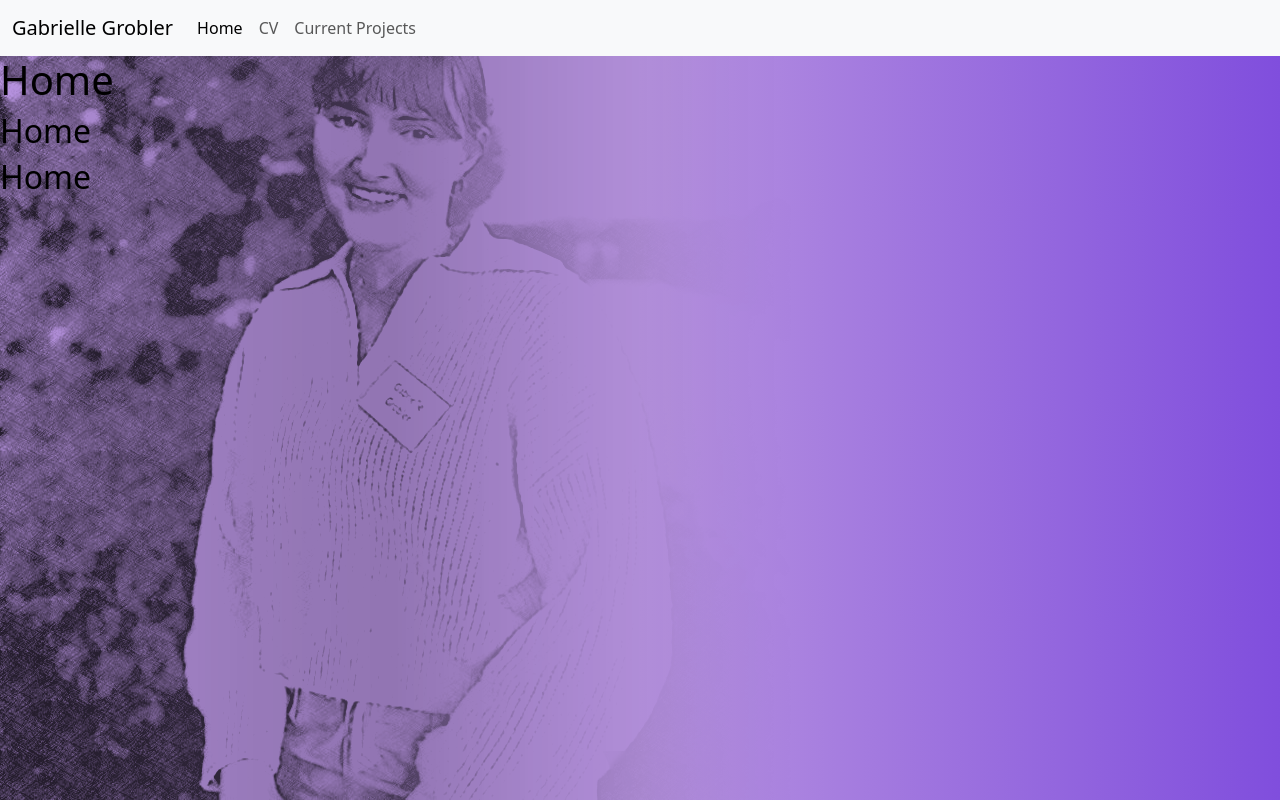
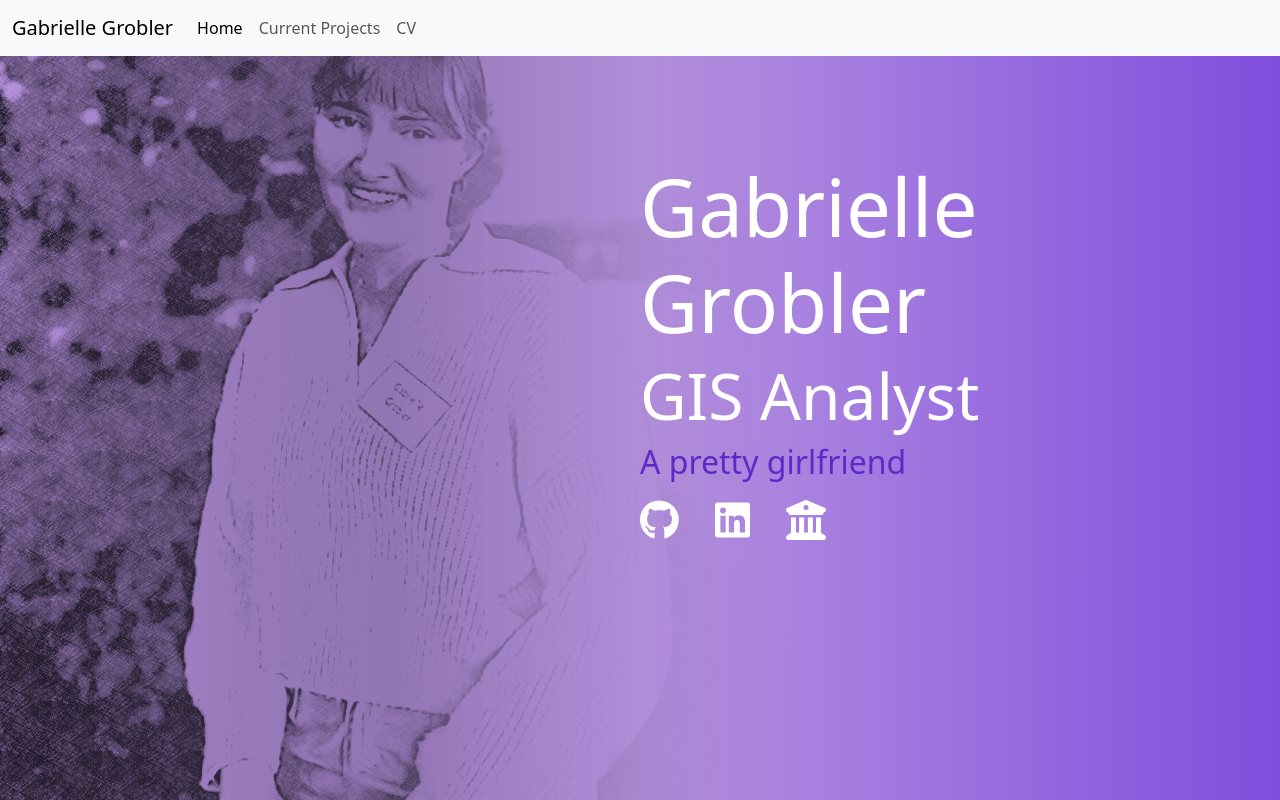
Before and after one commit to GabbyGrobler/PersonalWebsite, a plain HTML site: page index.html in a window 1280 px wide. Drawn offline with nearby package versions, Linux system fonts and the light colour scheme.

Commit message:
Styled cover text

```diff
--- a/css/main.css
+++ b/css/main.css
@@ -8,6 +8,8 @@ body {
 
 .index-body {
   position: relative;
+  margin-left: 50%;
+  margin-top: 8%;
   z-index: 1;
 }
 
@@ -22,8 +24,29 @@ body {
 
 .homepage-title,
 .homepage-subtitle,
-.homepage-description {
+.homepage-description,
+.homepage-links {
+  font-family: var(--bs-body-font-family);
+  font-weight: 400;
   position: relative;
   z-index: 2;
-  color: #000; /* Adjust color as needed to ensure text visibility */
+  color: white;
 }
+
+.homepage-title {
+  font-size: 5rem;
+  font-weight: 500;
+}
+.homepage-subtitle {
+  font-size: 4rem;
+}
+.homepage-description {
+  color: rgb(96, 41, 199);
+  font-size: 2rem;
+}
+
+.homepage-links a {
+  font-size: 2.5rem;
+  color: white;
+  padding-right: 5%;
+}
--- a/index.html
+++ b/index.html
@@ -33,19 +33,26 @@
               <a class="nav-link active" aria-current="page" href="index.html">Home</a>
             </li>
             <li class="nav-item">
-              <a class="nav-link" href="res\Gabrielle - CV.pdf" target="_blank">CV</a>
+              <a class="nav-link" href="projects.html">Current Projects</a>
             </li>
             <li class="nav-item">
-              <a class="nav-link" href="projects.html">Current Projects</a>
+              <a class="nav-link" href="res\Gabrielle - CV.pdf" target="_blank">CV</a>
             </li>
           </ul>
         </div>
       </div>
     </nav>
     <div class="index-body">
-      <h1 class="homepage-title">Home</h1>
-      <h2 class="homepage-subtitle">Home</h2>
-      <h2 class="homepage-description">Home</h2>
+      <h1 class="homepage-title">Gabrielle Grobler</h1>
+      <h2 class="homepage-subtitle">GIS Analyst</h2>
+      <h2 class="homepage-description">A pretty girlfriend</h2>
+      <p class="homepage-links">
+        <a href="https://github.com/GabbyGrobler" target="_blank"><i class="fa-brands fa-github"></i></a>
+        <a href="https://www.linkedin.com/in/gabrielle-grobler/" target="_blank"
+          ><i class="fa-brands fa-linkedin"></i
+        ></a>
+        <a href="https://researchbiosphere.org/team/" target="_blank"><i class="fa-solid fa-building-columns"></i></a>
+      </p>
     </div>
     <img class="index-background-image" src="res/index-background.png" alt="index-background" style="opacity: 80%" />
 
@@ -54,5 +61,6 @@
       integrity="sha384-YvpcrYf0tY3lHB60NNkmXc5s9fDVZLESaAA55NDzOxhy9GkcIdslK1eN7N6jIeHz"
       crossorigin="anonymous"
     ></script>
+    <script src="https://kit.fontawesome.com/086ff8e007.js" crossorigin="anonymous"></script>
   </body>
 </html>
```
Also changed, not shown: projects.html (+2 -2 lines).
